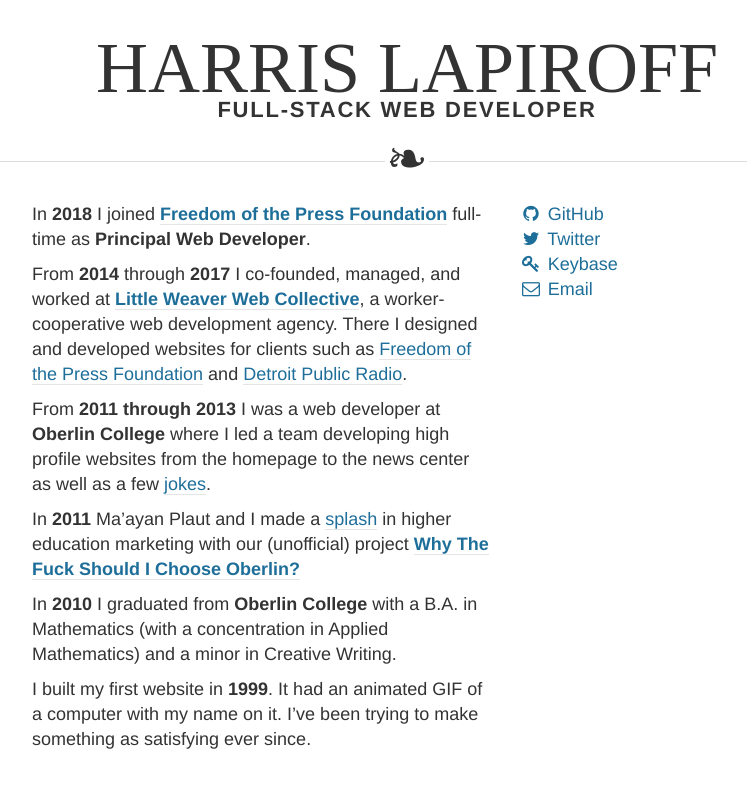
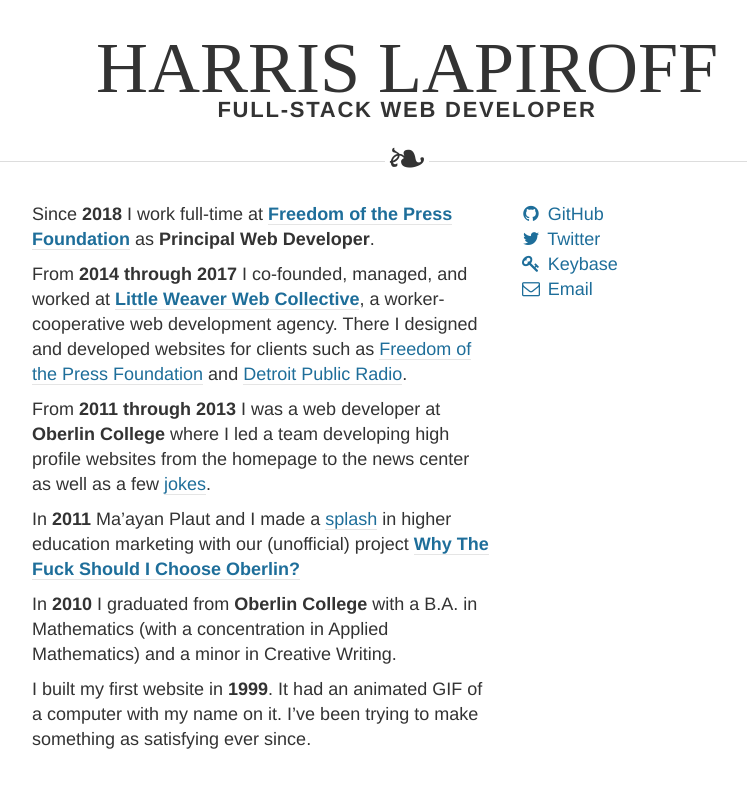
Before and after one commit to harrislapiroff/chromamine.com, a Jekyll site: the page built from index.md, in a window 1280 px wide. Shown: the top 788 px of the page, without its empty margins (233-980 px from the left). Built offline with Jekyll 4.4.1, drawn with Linux system fonts in a browser that asks for light colours; nearby versions of some CDN libraries.

Commit message:
Even better content updates

```diff
--- a/_layouts/home.html
+++ b/_layouts/home.html
@@ -11,7 +11,7 @@
 			<a class="unstyled-link" href="http://github.com/harrislapiroff"><i class="fa fa-fw fa-github"></i> GitHub</a><br />
 			<a class="unstyled-link" href="http://twitter.com/harrislapiroff"><i class="fa fa-fw fa-twitter"></i> Twitter</a><br />
 			<a class="unstyled-link" href="https://keybase.io/harrislapiroff"><i class="fa fa-fw fa-key"></i> Keybase</a><br />
-			<a class="unstyled-link" href="mailto:harris@littleweaverweb.com"><i class="fa fa-fw fa-envelope-o"></i> Email</a><br />
+			<a class="unstyled-link" href="mailto:harris@freedom.press"><i class="fa fa-fw fa-envelope-o"></i> Email</a><br />
 		</p>
 	</div>
 </div>
--- a/index.md
+++ b/index.md
@@ -2,9 +2,9 @@
 layout: home
 ---
 
-In **2018** I joined [**Freedom of the Press Foundation**](https://freedom.press/) full-time as **Principal Web Developer**.
+Since **2018** I work full-time at [**Freedom of the Press Foundation**](https://freedom.press/) as **Principal Web Developer**.
 
-From **2014** through **2017** I co-founded, managed, and worked at [**Little Weaver Web Collective**](https://littleweaverweb.com/), a worker-cooperative web development agency. There I designed and developed websites for clients such as [Freedom of the Press Foundation](https://freedom.press/) and [Detroit Public Radio](http://wdet.org/).
+From **2014 through 2017** I co-founded, managed, and worked at [**Little Weaver Web Collective**](https://littleweaverweb.com/), a worker-cooperative web development agency. There I designed and developed websites for clients such as [Freedom of the Press Foundation](https://freedom.press/) and [Detroit Public Radio](http://wdet.org/).
 
 From **2011 through 2013** I was a web developer at **Oberlin College** where I led a team developing high profile websites from the homepage to the news center as well as a few [jokes](http://www2.oberlin.edu/kittens/).
 
```
